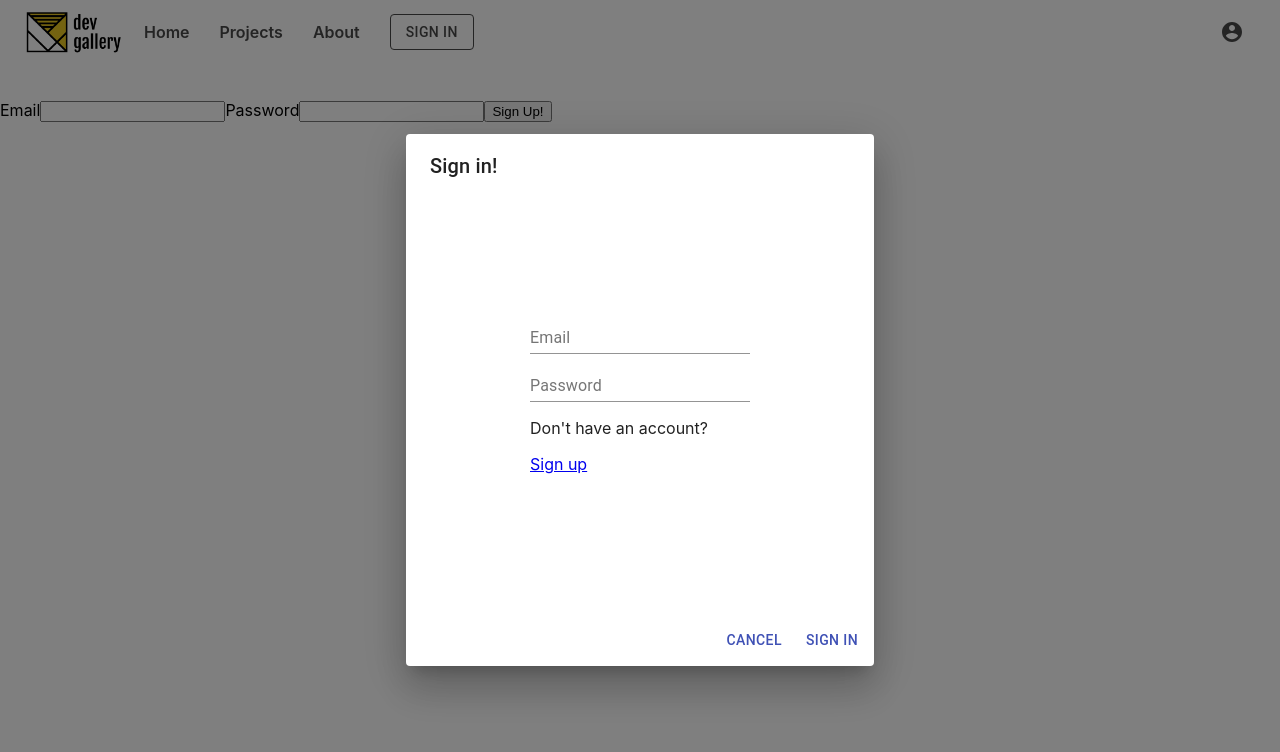
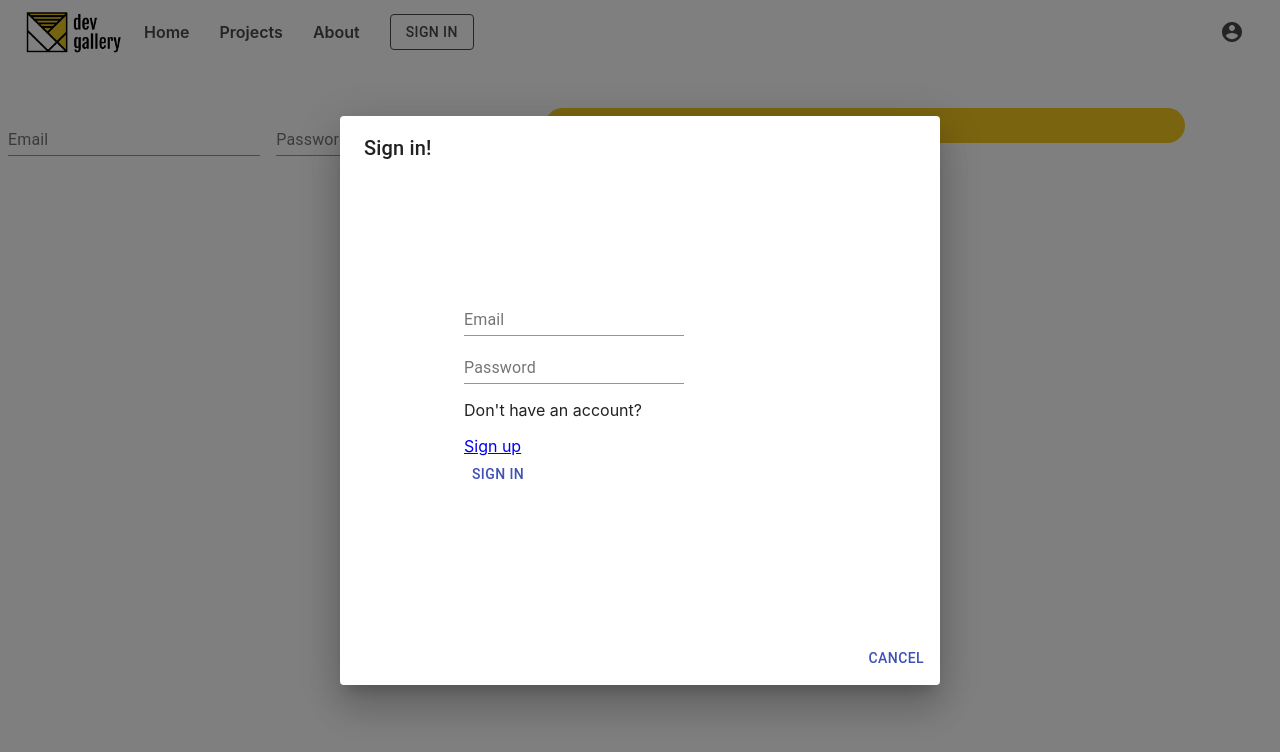
Before and after one commit to leelalaim/final-project, a React (Create React App) app in the folder final-project/frontend/: page /signup in a window 1280 px wide. Both pictures are taken after a click on the button "SIGN IN". Shown: the top 752 px of the page. Built offline with nearby package versions, Linux system fonts and the light colour scheme.

Commit message:
Team session tuesday

```diff
--- a/final-project/frontend/src/components/FilterForm.jsx
+++ b/final-project/frontend/src/components/FilterForm.jsx
@@ -102,7 +102,7 @@ export const FilterForm = ({ onSubmit }) => {
   };
 
   return (
-    <Form onSumbit={onFilterForm}>
+    <Form onSubmit={onFilterForm}>
       <FormContainer>
         <FormControl className={classes.formControl}>
           <InputLabel htmlFor="bootcamp">Bootcamp</InputLabel>
--- a/final-project/frontend/src/components/Hamburger.jsx
+++ b/final-project/frontend/src/components/Hamburger.jsx
@@ -86,6 +86,7 @@ export const Hamburger = () => {
           </Link>
           <Link
             onClick={closeMenu}
+            to="/signin"
             id="signin"
             className="menu-item">
             <HamburgerLogin/>
--- a/final-project/frontend/src/components/Login.jsx
+++ b/final-project/frontend/src/components/Login.jsx
@@ -7,7 +7,7 @@ import Button from "@material-ui/core/Button";
 import Dialog from "@material-ui/core/Dialog";
 import DialogActions from "@material-ui/core/DialogActions";
 import DialogContent from "@material-ui/core/DialogContent";
-import DialogContentText from "@material-ui/core/DialogContentText";
+// import DialogContentText from "@material-ui/core/DialogContentText";
 import DialogTitle from "@material-ui/core/DialogTitle";
 import { makeStyles } from '@material-ui/core/styles';
 import TextField from '@material-ui/core/TextField';
@@ -57,7 +57,7 @@ const Input = styled(TextField)`
 `;
 
 export const Login = () => {
-  // const classes = useStyles();
+  const classes = useStyles();
   const dispatch = useDispatch();
   const [email, setEmail] = useState("");
   const [password, setPassword] = useState("");
@@ -66,6 +66,7 @@ export const Login = () => {
   const errorMessage = useSelector((store) => store.user.errors);
 
   const onFormSubmit = (e) => {
+    console.log('123')
     e.preventDefault();
     dispatch(fetchLogIn(email, password));
   };
@@ -98,27 +99,37 @@ export const Login = () => {
           <FormContainer>
             <Form onSubmit={onFormSubmit}>
               <div>
-                <div>
+
                   <Input
                     type="text"
                     value={email}
                     onChange={(e) => setEmail(e.target.value)}
                     id="standard-basic"
                     label="Email" />
-                </div>
-                <div>
+
+
                   <Input
                     type="password"
                     value={password}
                     onChange={(e) => setPassword(e.target.value)}
                     id="standard-basic"
                     label="Password" />
-                </div>
+
               </div>
               <div>
                 <p>Don't have an account?</p>
                 <a href="/signup">Sign up</a>
               </div>
+              <Button
+                type="submit"
+                href="/projects"
+                onClick={() => {
+                handleClose()
+                console.log("CLICK")
+                }}
+                color="primary">
+                Sign in
+              </Button>
             </Form>
             <p>{errorMessage && errorMessage.errorCode}</p>
           </FormContainer>
@@ -127,12 +138,7 @@ export const Login = () => {
           <Button onClick={handleClose} color="primary">
             Cancel
           </Button>
-          <Button onClick={() => {
-            handleClose()
-            console.log("CLICK")
-            }} color="primary">
-            Sign in
-          </Button>
+
         </DialogActions>
       </Dialog>
     </div>
--- a/final-project/frontend/src/components/NavBar.jsx
+++ b/final-project/frontend/src/components/NavBar.jsx
@@ -98,10 +98,10 @@ export const NavBar = () => {
     setAnchorEl(null);
   };
 
-  const logIn = () => {
-    dispatch(user.actions.setLogOut());
-    localStorage.clear();
-  };
+  // const logIn = () => {
+  //   dispatch(user.actions.setLogOut());
+  //   localStorage.clear();
+  // };
 
   const logOut = () => {
     dispatch(user.actions.setLogOut());
@@ -166,7 +166,6 @@ export const NavBar = () => {
                 open={open}
                 onClose={handleClose}
               >
-                <MenuItem onClick={logIn}>Sign in</MenuItem>
                 <MenuItem onClick={logOut}>Sign out</MenuItem>
               </Menu>
             </div>
--- a/final-project/frontend/src/components/ProjectCard.jsx
+++ b/final-project/frontend/src/components/ProjectCard.jsx
@@ -1,5 +1,7 @@
 import React from "react";
 import styled from "styled-components";
+
+// Material UI
 import { withStyles } from "@material-ui/core/styles";
 import Button from "@material-ui/core/Button";
 import Dialog from "@material-ui/core/Dialog";
@@ -9,8 +11,10 @@ import MuiDialogActions from "@material-ui/core/DialogActions";
 import IconButton from "@material-ui/core/IconButton";
 import CloseIcon from "@material-ui/icons/Close";
 import Typography from "@material-ui/core/Typography";
-import {useDispatch} from 'react-redux'
-import {fetchDelete} from "/red"
+
+// Internal dependancies
+import { useDispatch } from 'react-redux'
+import { fetchDelete } from "../reducers/allProjects";
 
 const CardContainer = styled.div`
   display: flex;
@@ -97,7 +101,7 @@ export const ProjectCard = ({ project }) => {
     setOpen(false);
   };
 
-  const handleDelete =() =>{
+  const handleDelete =(id) =>{
     dispatch(fetchDelete(id))
   }
 
--- a/final-project/frontend/src/pages/LandingPage.jsx
+++ b/final-project/frontend/src/pages/LandingPage.jsx
@@ -7,7 +7,7 @@ import { fetchProjects } from "../reducers/allProjects";
 import { MainBanner } from '../components/MainBanner'
 import { ProjectCard } from '../components/ProjectCard'
 import { SecondBannerLandingPage } from '../components/SecondBannerLandingPage'
-import { Login } from '../components/Login'
+// import { Login } from '../components/Login'
 
 const ProjectCards = styled.div`
   display: flex;
--- a/final-project/frontend/src/pages/SignUp.jsx
+++ b/final-project/frontend/src/pages/SignUp.jsx
@@ -1,8 +1,10 @@
 //Outer Dependencies
-import React, { useState } from "react";
+import React from "react";
+import { useState } from "react";
 import { useDispatch, useSelector } from "react-redux";
-import {Link } from 'react-router-dom'
-import styled from "styled-components"
+
+import styled from "styled-components";
+import { Link } from "react-router-dom";
 
 // Material UI
 import { makeStyles } from "@material-ui/core/styles";
@@ -23,6 +25,7 @@ const useStyles = makeStyles((theme) => ({
 const SignUpForm = styled.section`
   margin-top: 100px;
 `;
+
 const Button = styled.button`
   background-color: #f5c81e;
   color: white;
@@ -40,8 +43,8 @@ export const SignUp = () => {
   const [password, setPassword] = useState("");
   let content;
 
-  const errorMessage = useSelector((store) => store.user.errors)
-  let emailRedux = useSelector((store)=> store.user.email)
+  const errorMessage = useSelector((store) => store.user.errors);
+  let emailRedux = useSelector((store) => store.user.email);
 
   const onFormSubmit = (e) => {
     e.preventDefault();
@@ -49,45 +52,52 @@ export const SignUp = () => {
   };
 
   if (emailRedux === null) {
-    content =
+    content = (
       <SignUpForm>
-        <form onSubmit={onFormSubmit}>
-          <label>Email</label>
-          <input
-            type="text"
+        <form
+          onSubmit={onFormSubmit}
+          className={classes.root}
+          noValidate
+          autoComplete="off"
+        >
+          <TextField
+            id="standard-basic"
+            label="Email"
             value={email}
             onChange={(e) => setEmail(e.target.value)}
-          ></input>
-          <label>Password</label>
-          <input
+          />
+          <TextField
+            id="standard-basic"
+            label="Password"
             type="password"
             value={password}
             onChange={(e) => setPassword(e.target.value)}
-          ></input>
-          <button
+          />
+          <Button
             type="submit"
             onClick={() => {
               console.log("CLICK");
             }}
           >
             Sign Up!
-          </button>
+          </Button>
         </form>
         <p>{errorMessage && errorMessage.errorCode}</p>
       </SignUpForm>
+    );
   } else {
-    content = <>
+    content = (
+      <>
         <h1>You have succesfully Signed Up!</h1>
-    <Link to={'/projects'}>
+        <Link to={"/projects"}>
           <p>Projects Page</p>
         </Link>
-    <Link to={'/upload'}>
+        <Link to={"/upload"}>
           <p>Upload a projects</p>
         </Link>
       </>
+    );
   }
 
-  return (
-   <>{content}</>
-  );
+  return <>{content}</>;
 };
--- a/final-project/frontend/src/pages/Upload.jsx
+++ b/final-project/frontend/src/pages/Upload.jsx
@@ -1,5 +1,5 @@
 import React, { useState, useRef } from "react";
-import { useDispatch, useSelector } from "react-redux";
+import { useDispatch } from "react-redux";
 import styled from "styled-components/macro";
 // import { user } from "../reducers/user";
 import { uploadProject } from "../reducers/allProjects";
--- a/final-project/frontend/src/reducers/allProjects.js
+++ b/final-project/frontend/src/reducers/allProjects.js
@@ -1,5 +1,4 @@
 import { createSlice } from '@reduxjs/toolkit';
-import React, { useRef } from 'react';
 
 export const allProjects = createSlice({
   name: 'allProjects',
@@ -57,7 +56,7 @@ export const uploadProject = (project, formData) => {
   };
 };
 
-const deleteOptions = (id) => {
+export const fetchDelete = (id) => {
   return {
     method: 'DELETE',
     headers: { 'Content-type': 'application/json' },
@@ -66,7 +65,7 @@ const deleteOptions = (id) => {
 };
 
 export const deleteProject = (id) => {
-  fetch(`http://localhost:8080/delete/${id}`, deleteOptions(id)).then((res) =>
+  fetch(`http://localhost:8080/delete/${id}`, fetchDelete(id)).then((res) =>
     res.json()
   );
   // .then (res.json() =>
--- a/final-project/frontend/src/reducers/user.js
+++ b/final-project/frontend/src/reducers/user.js
@@ -82,6 +82,8 @@ export const fetchSignUp = (email, password) => {
 export const fetchLogIn = (email, password) => {
   return (dispatch, getState) => {
     fetch(API_URL('login'), options(email, password))
+    console.log(email)
+    console.log(password)
       .then((res) => {
         if (!res.ok) {
           throw res;
--- a/final-project/frontend/src/reusable/urls.jsx
+++ b/final-project/frontend/src/reusable/urls.jsx
@@ -1,3 +1,3 @@
-const BASE_URL = 'http://localhost:8081'
+const BASE_URL = 'http://localhost:8080'
 
 export const API_URL = (slug) => `${BASE_URL}/${slug}`
```
Also changed, not shown: 2 other files (tests, documents, lock files or other folders). Lines whose indentation alone changed are shown as unchanged.
